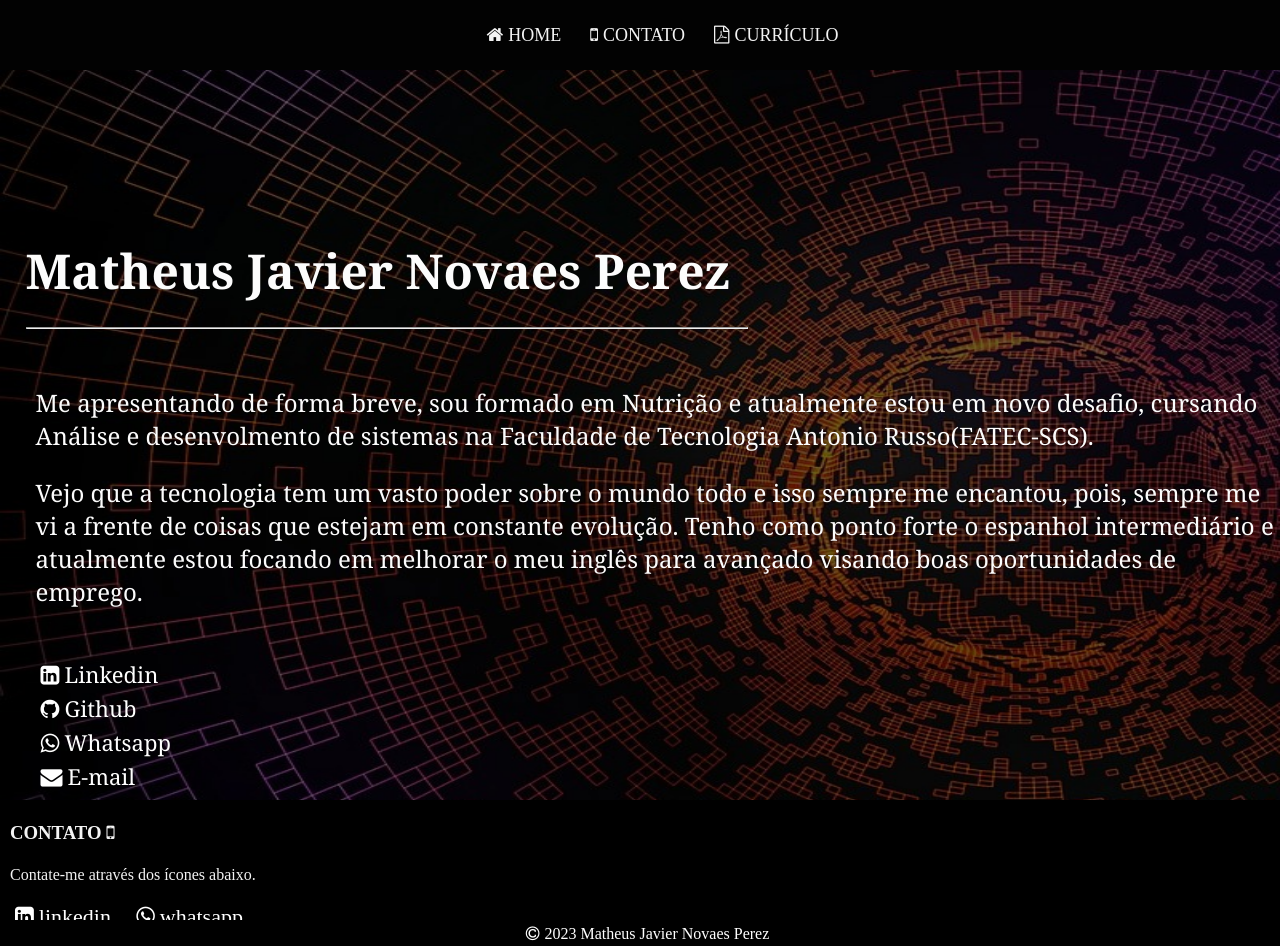
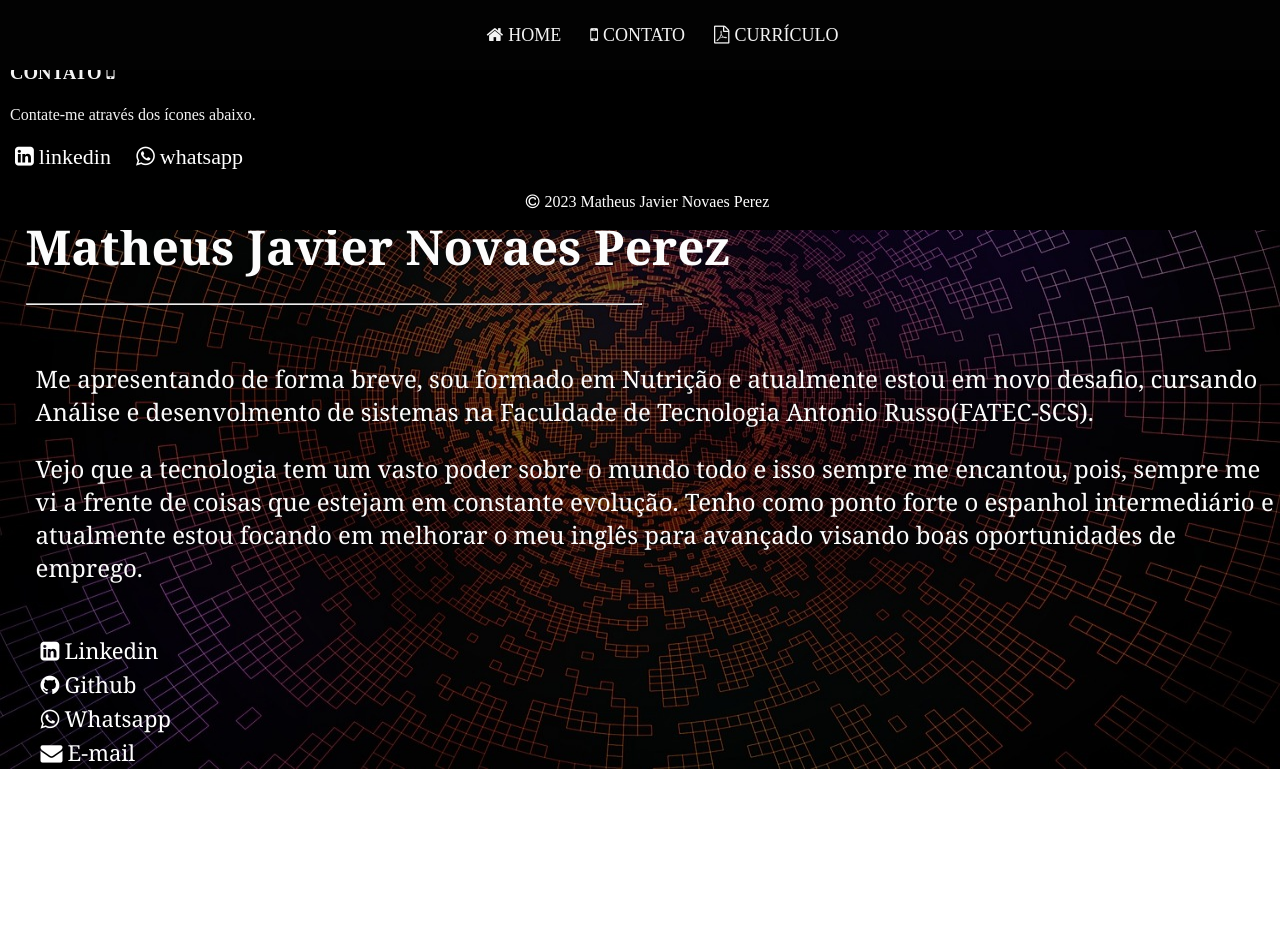
Before and after one commit to Matheusjavier/Portifolio-matheus, an Angular app: page / in a window 1280 px wide. After the commit the page ends 800 px from the top, so only its background shows below. Built offline with nearby package versions, Linux system fonts and the light colour scheme.

Commit message:
Ajustes finos

```diff
--- a/src/app/app.component.css
+++ b/src/app/app.component.css
@@ -45,15 +45,17 @@ i {
 main {
     display: flex;
     width: 100%;
-    height: 100vh;
+    height: 100%;
     background-image: url(../assets/PORTIFOLIO.jpg);
-    background-size: 2048px 1024px;
+    background-size: 100% 100%;
     background-color: #000;
+    position: relative;
+    top: 5vh;
 }
 
 #home  {
     color: #fcfcfc;
-    padding-top: 20%;
+    padding-top: 15%;
     padding-left: 2%;
     text-align: left;
     font-size: 24px;
@@ -68,7 +70,7 @@ main {
     position: relative;
 }
 #home hr{
-    width: 720px;
+    width: 49%;
     margin-inline-start: initial;
 }
 
@@ -92,9 +94,7 @@ main {
     color: #f3f3f3;
     position: absolute;
     display: block;
-    top: 100%;
     background-color: #000;
-    height: 15%;
     width: 100%;
 
 }
@@ -196,7 +196,8 @@ a {
 .footer {
     text-align: center;
     color: #fff;
-    position: relative;
-    top: 13vh;
+    position: absolute;
     background-color: #000;
+    display: block;
+    width: 100%;
 }
--- a/src/app/app.component.html
+++ b/src/app/app.component.html
@@ -20,7 +20,7 @@
     <div id="home">
       <h1>
         Matheus Javier Novaes Perez
-        <hr/>
+        <hr />
       </h1>
       <p>Me apresentando de forma breve, sou formado em Nutrição e atualmente estou em novo desafio, cursando Análise e
         desenvolmento de sistemas na
@@ -58,9 +58,9 @@
           href="https://api.whatsapp.com/send?phone=5511954180749&text=Quero%20entrar%20em%20contato%20com%20voce"><i
             class="fa fa-whatsapp" aria-hidden="true"></i>whatsapp</a>
       </div>
+      <div class="footer">
+        <p><i class="fa fa-copyright" aria-hidden="true"></i>2023 Matheus Javier Novaes Perez</p>
+      </div>
     </div>
   </main>
-  <footer class="footer">
-    <p><i class="fa fa-copyright" aria-hidden="true"></i>2023 Matheus Javier Novaes Perez</p>
-  </footer>
 </div>
```
